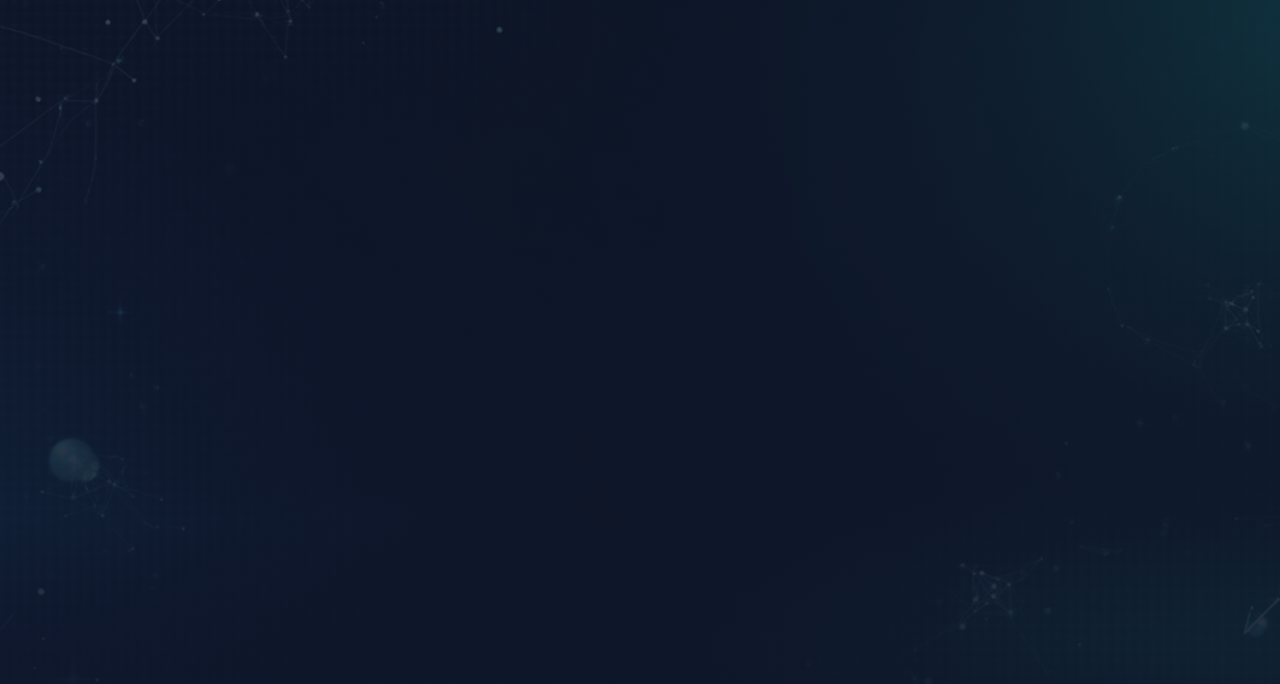
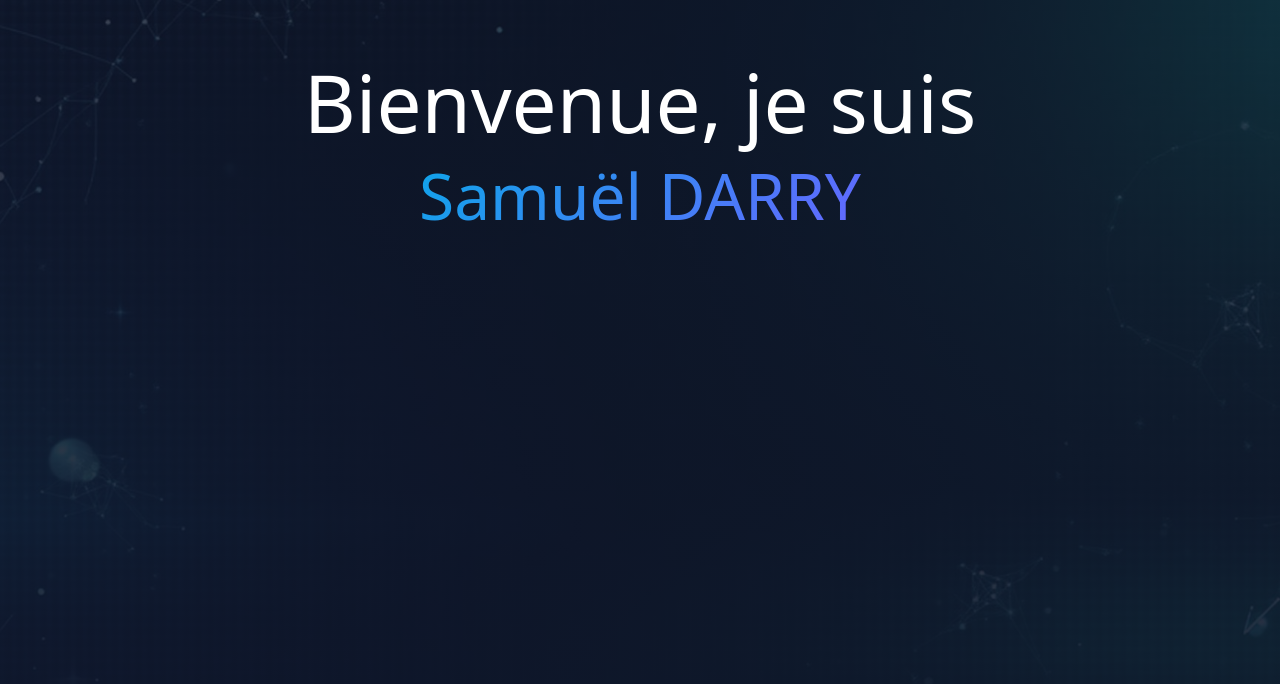
Before and after one commit to Eultype/portfolio_Sam, a plain HTML site: page index.html in a window 1280 px wide. Shown: the part 72-756 px from the top of the page. Drawn offline with nearby package versions, Linux system fonts and the light colour scheme.

Commit message:
feat(hero): ajout du titre et du nom

```diff
--- a/assets/css/style.css
+++ b/assets/css/style.css
@@ -15,6 +15,15 @@
     height: 100vh;
 }
 
+/* Texte */
+.gradient-nom {
+    background-image: linear-gradient(135deg, hsl(198.6, 88.7%, 48.4%), hsl(240, 100%, 70%));
+    -webkit-background-clip: text; /* Pour la compatibilité navigateur */
+    background-clip: text;
+    color: transparent;
+}
+
+
 
 
 /* ========================= FIN HERO ============================ */
--- a/index.html
+++ b/index.html
@@ -19,7 +19,7 @@
 <div class="container-fluid px-0 hero">
 
     <!-- Navbar -->
-    <nav class="navbar navbar-expand-xl navbar-light">
+    <nav class="navbar navbar-expand-xl navbar-dark mb-5">
         <div class="navbar-bg"></div>
         <div class="container-fluid my-1 mx-5">
             <a class="navbar-brand " href="#">
@@ -48,6 +48,11 @@
         </div>
     </nav>
 
+    <!-- Bloc Présentation + Boutons -->
+    <div class="text-center text-white">
+        <h1 class="display-1">Bienvenue, je suis</h1>
+        <span class="display-3 gradient-nom">Samuël DARRY</span>
+    </div>
 </div>
 
 
```
